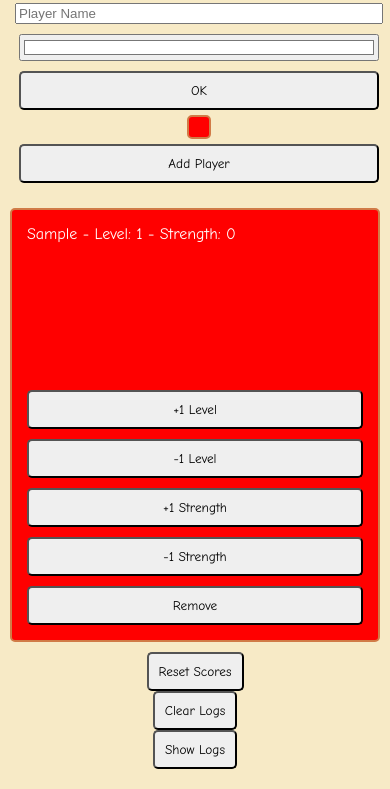
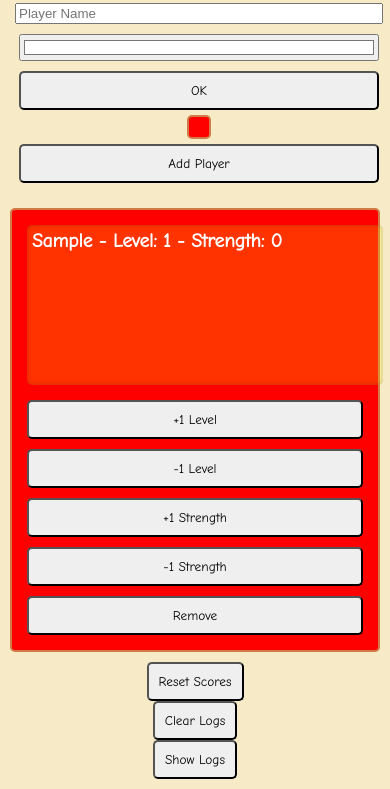
Before and after one commit to devlodi/Contador_munchkin, a plain HTML site: page index.html in a window 390 px wide. Both pictures are taken after typing "Sample" into the empty fields and a click on the button "Add Player". Shown: the part 89-878 px from the top of the page. Drawn offline with Linux system fonts and the light colour scheme.

Commit message:
Update style.css

```diff
--- a/style.css
+++ b/style.css
@@ -56,6 +56,12 @@ h1 {
 .player > span {
     flex: 1 1 150px; /* Cresce e encolhe, com base mínima de 150px */
     margin: 5px;
+    font-weight: bold; /* Torna o texto mais grosso */
+    background-color: rgba(255, 255, 0, 0.2); /* Fundo amarelo claro para destacar */
+    padding: 5px; /* Espaçamento interno para o texto */
+    border-radius: 5px; /* Bordas arredondadas para o fundo */
+    box-shadow: inset 0 0 5px rgba(0,0,0,0.2); /* Sombra interna para dar profundidade */
+    display: inline-block; /* Assegura que o span se comporte como um bloco para o padding e margin */
 }
 
 .player > div {
@@ -97,6 +103,12 @@ button {
         align-items: flex-start;
     }
 
+        .player > span {
+        width: 100%; /* No mobile, a span ocupa toda a largura para dar destaque */
+        margin-top: 5px;
+        font-size: 1.2em; /* Aumenta o tamanho da fonte para melhor leitura em dispositivos móveis */
+    }
+
     .player > span, .player > div {
         width: 100%; /* Faz com que os elementos filho ocupem toda a largura do container */
         justify-content: space-between;
```
